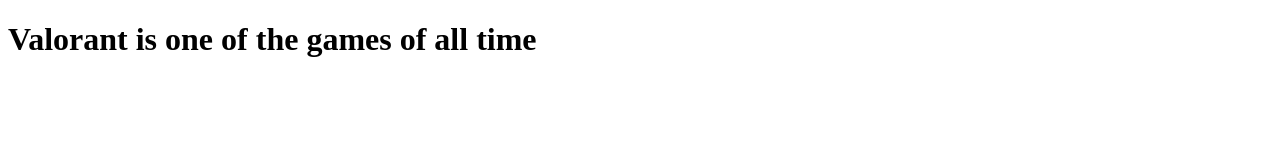
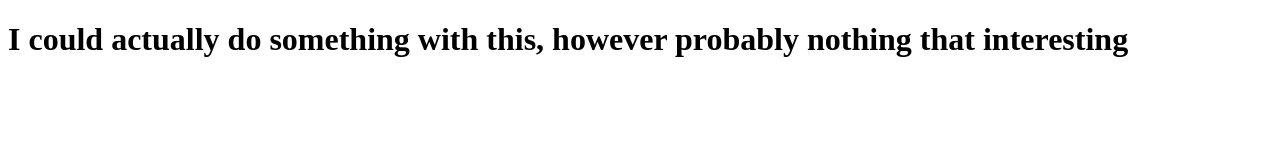
Before and after one commit to Masteradn1/Masteradn1.github.io, a plain HTML site: page index.html in a window 1280 px wide. Drawn offline with Linux system fonts and the light colour scheme.

Commit message:
Update index.html

```diff
--- a/index.html
+++ b/index.html
@@ -4,9 +4,9 @@
     <meta charset="UTF-8">
     <meta http-equiv="X-UA-Compatible" content="IE=edge">
     <meta name="viewport" content="width=device-width, initial-scale=1.0">
-    <title>Document</title>
+    <title>Masteradn1</title>
 </head>
 <body>
-    <h1>Valorant is one of the games of all time</h1>
+    <h1>I could actually do something with this, however probably nothing that interesting</h1>
 </body>
 </html>
```
